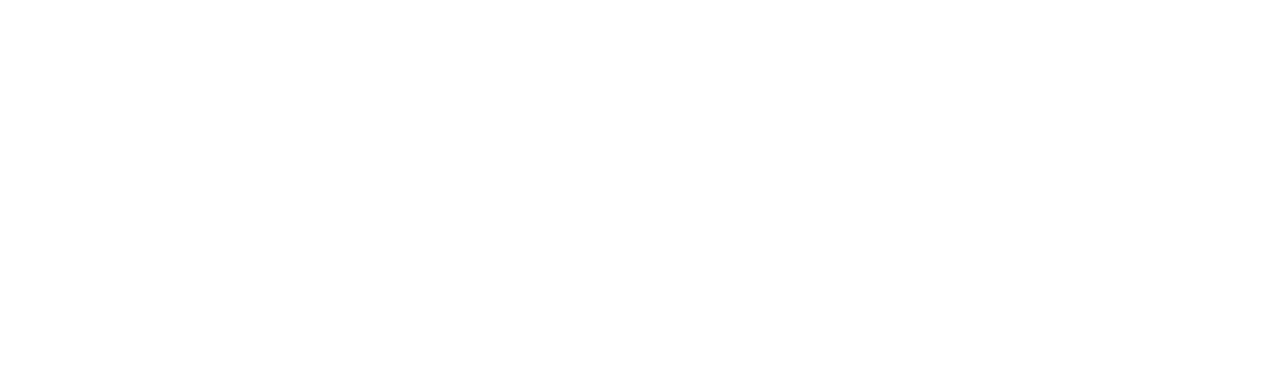
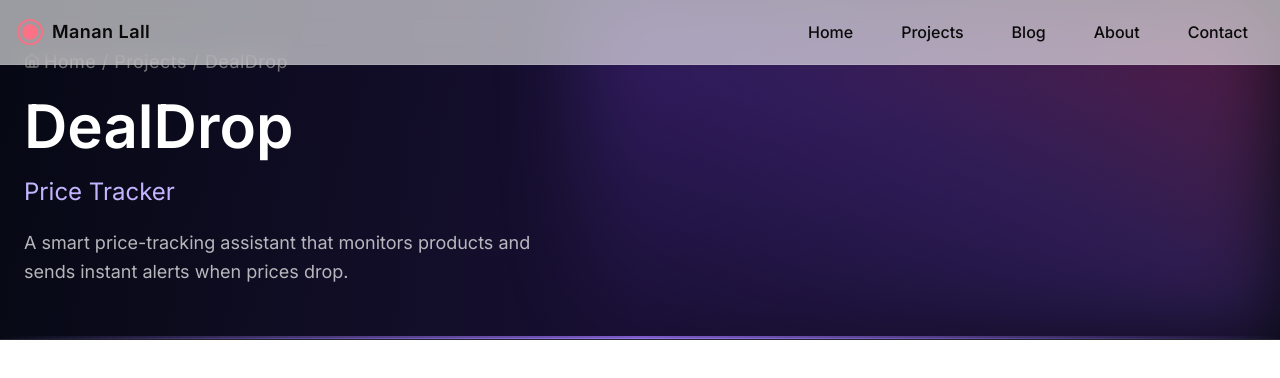
Before and after one commit to Manan0p/Personal-Portfolio, a Next.js app: page /projects/DealDrop in a window 1280 px wide. Before the commit this address had no page. Shown: the top 378 px of the page. Built offline with nearby package versions, Linux system fonts and the light colour scheme.

Commit message:
working sorted

```diff
--- /dev/null
+++ b/Data/case_studies.js
@@ -0,0 +1,44 @@
+export const caseStudies = [
+  {
+    slug: "splitr",
+    title: "Splitr",
+    info: "Smart Expense Splitting",
+    description:
+      "An AI-powered expense-sharing web app that makes splitting bills, tracking balances, and settling up effortless for users.",
+    stack: ["Next.js", "Tailwind CSS", "React", "Vercel", "Convex"],
+    image: "/mp/splitr-mockup.png",
+    alt: "Splitr Dashboard",
+    live_link: "https://splitr-sigma-eight.vercel.app/",
+    github_link: "https://github.com/Manan0p/splitr",
+  },
+  {
+    slug: "sensai",
+    title: "Sensai",
+    info: "AI Career Coach",
+    description:
+      "An AI-powered career assistant for cover letters, interview practice, resumes and industry insights.",
+    stack: ["Next.js", "Tailwind CSS", "React", "Vercel", "PostgreSQL"],
+    image: "/projects/sensai.png",
+    alt: "Sensai",
+    github_link: "https://github.com/Manan0p/sensai",
+  },
+  {
+    slug: "jobguard-ai",
+    title: "JobGuard AI",
+    info: "Fake Job Detector",
+    description:
+      "A smart, reliable, user-focused platform that helps users identify and avoid fraudulent job postings.",
+    stack: ["Flask", "Scikit-learn", "SQLite", "Joblib", "Gunicorn"],
+    image: "/projects/jobguard.png",
+    alt: "JobGuard AI",
+    github_link: "https://github.com/Manan0p/JobGuard-AI",
+  },
+  {
+    slug: "dealdrop",
+    title: "DealDrop",
+    info: "Price Tracker",
+    description:
+      "A smart price-tracking assistant that monitors products and sends instant alerts when prices drop.",
+    stack: ["React", "Next.js", "Tailwind CSS", "Supabase", "Firecrawl"],
+  },
+];
--- a/app/projects/[slug]/page.jsx
+++ b/app/projects/[slug]/page.jsx
@@ -1,18 +1,34 @@
 import { Button } from "@/components/ui/button";
-import { main_projects } from "@/Data/main_projects";
+import { caseStudies } from "@/Data/case_studies";
 import { Home } from "lucide-react";
-import Link from "next/link";
 import { notFound } from "next/navigation";
 
+export function generateStaticParams() {
+    return caseStudies.map((p) => ({ slug: p.slug }))
+}
+
+export async function generateMetadata({ params }) {
+    const resolvedParams = await params
+    const rawSlug = resolvedParams?.slug
+    const slug = String(Array.isArray(rawSlug) ? rawSlug[0] : rawSlug || "").toLowerCase()
+    const project = caseStudies.find((p) => String(p.slug).toLowerCase() === slug)
+
+    if (!project) return { title: "Project Not Found" }
+
+    return {
+        title: `${project.title} | Projects`,
+        description: project.description,
+    }
+}
+
 export default async function Page({params}) {
-    const rawSlug = params?.slug
-    const slug = String(
-    Array.isArray(rawSlug) ? rawSlug[0] : rawSlug
-    ).toLowerCase()
+    const resolvedParams = await params
+    const rawSlug = resolvedParams?.slug
+    const slug = String(Array.isArray(rawSlug) ? rawSlug[0] : rawSlug || "").toLowerCase()
 
-    const project = main_projects.find(
-        (p) => String(p.slug).toLowerCase() === slug
-    )
+    if (!slug) notFound()
+
+    const project = caseStudies.find((p) => String(p.slug).toLowerCase() === slug)
 
     if (!project) notFound()
 
@@ -49,36 +65,42 @@
                                 </p>
 
                                 <div className="flex items-center gap-3 pt-3">
-                                    <Link href={project.live_link} target="_blank">
+                                    {project.live_link ? (
+                                        <a href={project.live_link} target="_blank" rel="noreferrer">
                                             <Button
                                                 className="text-white text-lg bg-blue-600 border border-white/25 rounded-lg px-6 py-3 shadow-sm hover:bg-blue-700"
                                                 size="lg"
                                             >
                                                 Live Demo
                                             </Button>
-                                    </Link>
+                                        </a>
+                                    ) : null}
 
-                                    <Link href={project.github_link} target="_blank">
+                                    {project.github_link ? (
+                                        <a href={project.github_link} target="_blank" rel="noreferrer">
                                             <Button
                                                 className="text-white text-lg bg-transparent border border-white/25 rounded-lg px-6 py-3 hover:bg-white/5"
                                                 size="lg"
                                             >
                                                 GitHub Repo
                                             </Button>
-                                    </Link>
+                                        </a>
+                                    ) : null}
                                 </div>
 
                                 <div className="absolute bottom-0 left-0 w-full h-px bg-gradient-to-r from-transparent via-violet-400/60 to-transparent" />
                             </div>
+                            {project.image ? (
                                 <div className="relative hidden lg:flex items-center justify-end">
                                     <img
                                         src={project.image}
-                                    alt={project.alt}
+                                        alt={project.alt || project.title}
                                         className="
                                             w-[520px] md:w-[640px] lg:w-[720px]
                                             drop-shadow-[0_40px_80px_rgba(168,85,247,0.35)]
                                             select-none pointer-events-none"/>
                                 </div>
+                            ) : null}
                         </div>
                     </div>
                 </section>
--- a/app/projects/page.jsx
+++ b/app/projects/page.jsx
@@ -1,8 +1,9 @@
 import { Button } from '@/components/ui/button'
 import { Card, CardContent } from '@/components/ui/card'
-import { showcase } from '@/Data/showcase'
 import { Home } from 'lucide-react'
+import Link from 'next/link'
 import React from 'react'
+import { caseStudies } from '@/Data/case_studies'
 
 const page = () => {
   return (
@@ -39,7 +40,7 @@
             <div className="absolute bottom-0 left-0 w-full h-32 bg-gradient-to-t from-black/40 to-transparent" />
           </div>
           <div className="container mx-auto px-4 md:px-6">
-            <div className="grid grid-cols-1 gap-6 max-w-auto mx-auto ">{showcase.map((showcase,index)=>{
+            <div className="grid grid-cols-1 gap-6 max-w-auto mx-auto ">{caseStudies.map((project,index)=>{
               return(
                 <Card key={index} className="after:absolute after:bottom-0 after:left-6 after:right-6 after:h-px after:bg-gradient-to-r after:from-transparent after:via-white/25 after:to-transparent group relative overflow-hidden rounded-2xl bg-gradient-to-br from-[#161a2d]/90 via-[#111528]/90 to-[#0b0e1a]/90
                                              backdrop-blur-xl border border-white/10 transition-all duration-300 hover:-translate-y-1 hover:border-white/20 hover:shadow-[0_0_80px_rgba(139,92,246,0.35)]
@@ -49,24 +50,24 @@
                   <div className="pointer-events-none absolute inset-0 bg-gradient-to-br from-violet-500/10 via-transparent to-transparent" />
                   <CardContent className="relative flex items-center justify-between gap-8 px-6 py-6">
                       <div className="flex flex-col gap-3 max-w-[75%]">
-                        <h3 className="text-3xl mb-1 font-semibold">{showcase.title}</h3>
+                        <h3 className="text-3xl mb-1 font-semibold">{project.title}</h3>
                         <p className="text-base text-white/90 leading-relaxed mb-3 line-clamp-2">
-                          {showcase.description}
+                          {project.description}
                         </p>
                         <div className="flex flex-wrap gap-2 pt-2">
-                          {showcase.stack.map((tech, i) => (
+                          {project.stack?.map((tech, i) => (
                             <span key={i} className="rounded-md bg-white/10 px-3 py-1 text-md text-white border border-white/10">
                               {tech}
                             </span>
                           ))}
                         </div>
                       </div>
-                      <a href={`/projects/${showcase.slug.toLowerCase()}`} className="shrink-0">
+                      <Link href={`/projects/${project.slug}`} className="shrink-0">
                         <Button className="text-white mt-4 bg-gradient-to-r from-blue-600 via-violet-600 to-pink-600 px-10 py-6 text-lg font-semibold shadow-lg hover:shadow-[0_0_40px_rgba(139,92,246,0.45)] transition-all" size="lg">
                           View Case Study
                           <span className="text-lg">›</span>
                         </Button>
-                      </a>
+                      </Link>
                   </CardContent>
                 </Card>
               )
```
Lines whose indentation alone changed are shown as unchanged.
